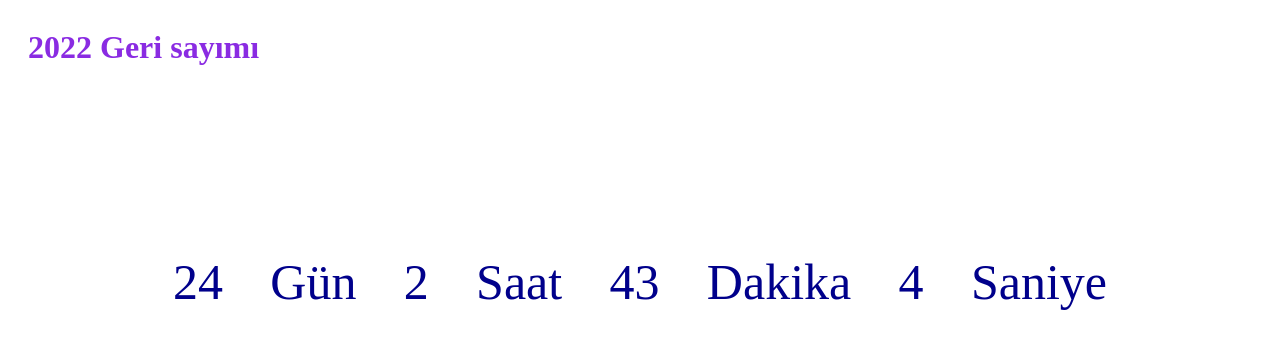
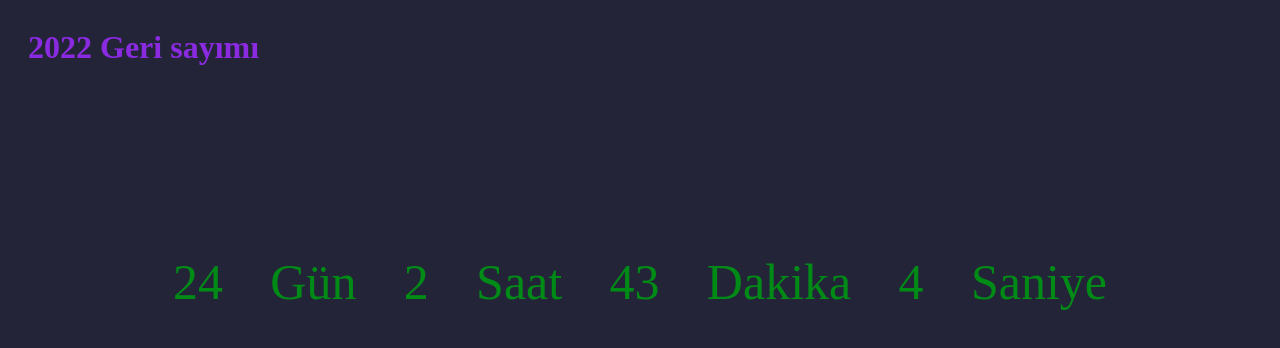
Before and after one commit to TugberkSenoyar/Yeni-yil-sayaci, a plain HTML site: page index.html in a window 1280 px wide. Drawn offline with Linux system fonts and the light colour scheme.

Commit message:
Update styles.css

```diff
--- a/public/styles.css
+++ b/public/styles.css
@@ -2,11 +2,11 @@
     display: flex;
     justify-content: space-between;
     margin: 150px;
-    color: blueviolet;
+    color: rgb(89, 0, 255);
 }
 .zaman div{
     font-size: 50px;
-    color: darkblue;
+    color: rgb(0, 139, 23);
     margin: 15px;
 }
 
@@ -15,6 +15,9 @@
     max-width: 400px;
     margin-left: 20px;
     left: 48%;
-top: 45%;
+    top: 45%;
     color: blueviolet;
 }
+body{
+    background-color: rgb(36, 36, 56);
+}
```
